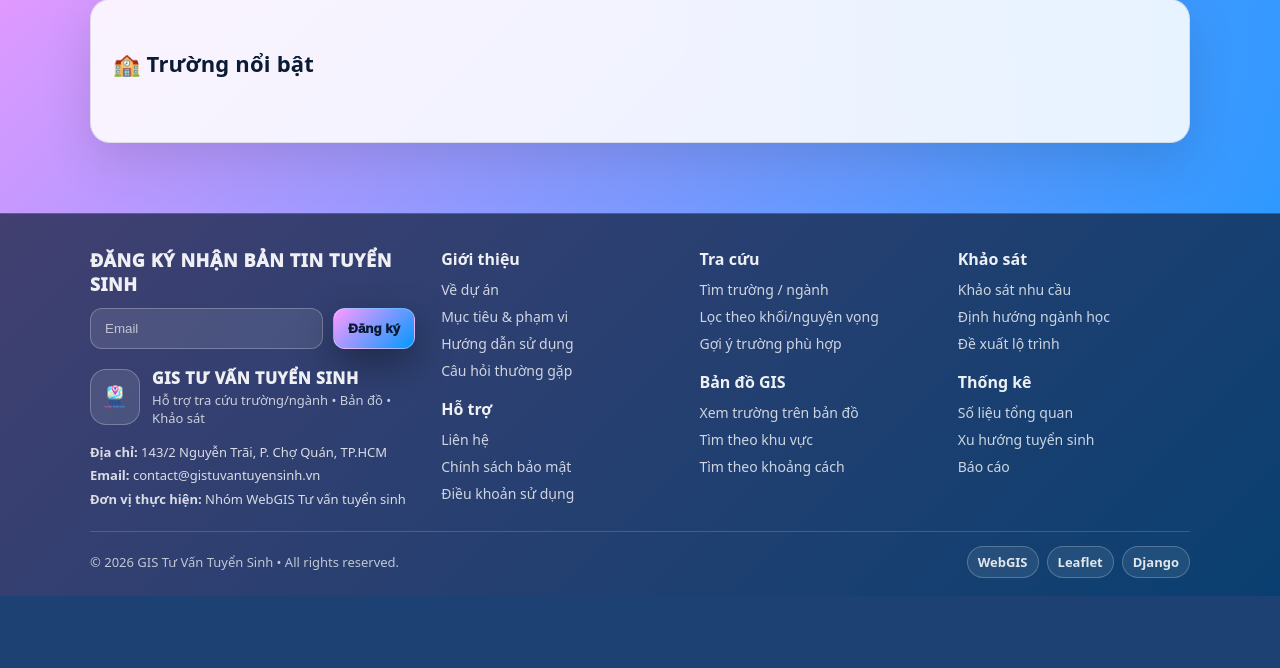
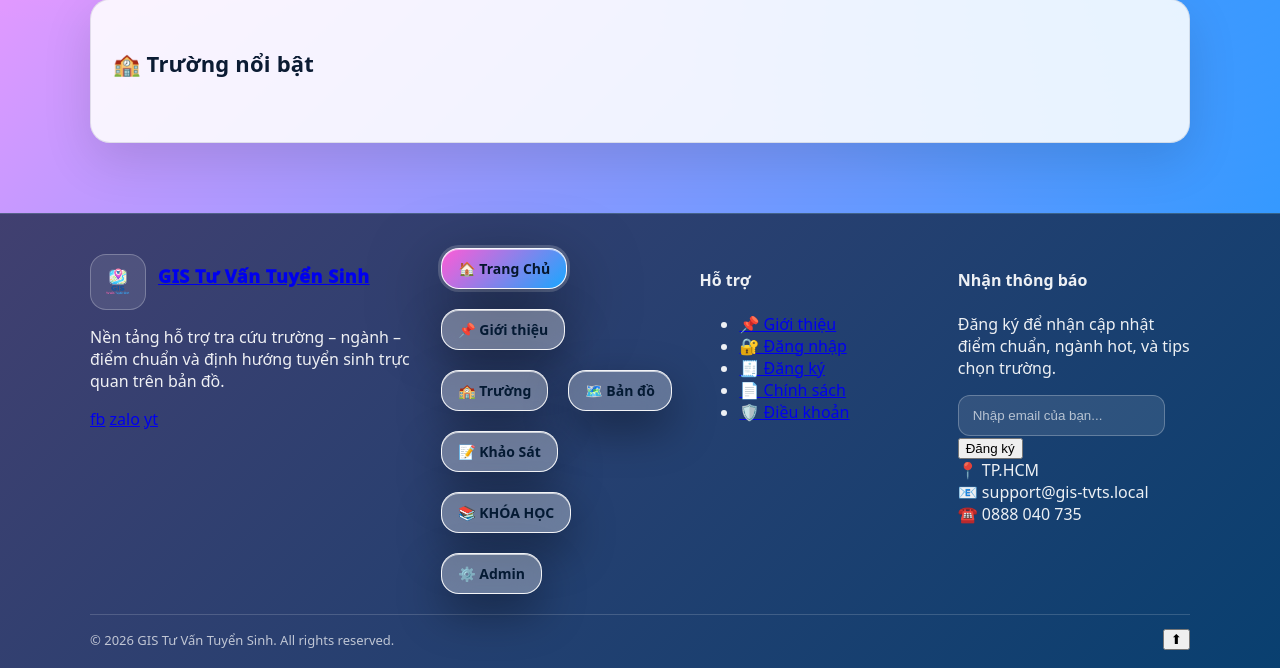
Before and after one commit to TRAM-HUONG/GIS-TUVANTUYENSINH, a Django app: page / in a window 1280 px wide. Shown: the part 267-935 px from the top of the page. Before the commit the page ends 863 px from the top, so only its background shows below. Run offline with Django 5.2, Linux system fonts and the light colour scheme.

Commit message:
Lưu các thay đổi

```diff
--- a/static/css/layout.css
+++ b/static/css/layout.css
@@ -491,3 +491,17 @@ main{
 
 
 }
+.user-name {
+  display: inline-flex;
+  align-items: center;
+  gap: 8px;
+  padding: 10px 18px;
+  border-radius: 999px;
+  background: rgba(255, 255, 255, 0.88);
+  color: #16324f;
+  font-weight: 700;
+  font-size: 15px;
+  line-height: 1;
+  border: 1px solid rgba(255, 255, 255, 0.9);
+  box-shadow: 0 6px 18px rgba(0, 0, 0, 0.15);
+}
--- a/templates/layout/layout.html
+++ b/templates/layout/layout.html
@@ -15,55 +15,57 @@
   <!-- ✅ HERO SLIDER FULL -->
   <header class="hero">
     <div class="hero-slider" id="heroSlider">
-
       <!-- 3 ảnh banner -->
       <div class="hero-slide active" style="background-image:url('{% static 'img/banner/Bk.jpg' %}')"></div>
       <div class="hero-slide" style="background-image:url('{% static 'img/banner/DTM.jpg' %}')"></div>
       <div class="hero-slide" style="background-image:url('{% static 'img/banner/HCMUS.png' %}')"></div>
 
       <div class="hero-overlay"></div>
-
       <div class="hero-content">
         <div class="wrap hero-top">
-
           <!-- HÀNG 1 -->
           <div class="row row-1">
             <a class="brand" href="{% url 'home' %}">
-              <!-- ✅ LOGO ẢNH -->
               <span class="logo" aria-hidden="true"></span>
               <span class="brand-text">Tư Vấn Tuyển Sinh</span>
             </a>
-
             <div class="auth">
+              {% if request.session.hoten %}
+              <span class="user-name">👤 {{ request.session.hoten }}</span>
+              <a class="btn" href="{% url 'logout' %}">🚪 Đăng xuất</a>
+              {% else %}
               <a class="btn" href="{% url 'login' %}">🔐 Đăng nhập</a>
               <a class="btn" href="{% url 'register' %}">🧾 Đăng ký</a>
+              {% endif %}
             </div>
           </div>
-
           <!-- HÀNG 2 -->
           <div class="row row-2">
               <nav class="menu">
                 <a class="btn primary" href="{% url 'home' %}">🏠 Trang Chủ</a>
                 <a class="btn" href="{% url 'gioithieu' %}">📌 Giới thiệu</a>
+
+                <!-- ✅ THÊM 2 NÚT MỚI -->
+                <a class="btn" href="{% url 'truong_list' %}">🏫 Trường</a>
+
                 <a class="btn ghost" href="{% url 'tracuu' %}">🗺️ Bản đồ</a>
                 <a class="btn" href="{% url 'khaosat' %}">📝 Khảo Sát</a>
+                <a class="btn" href="{% url 'khoahoc' %}">📚 Khóa Học</a>
+              {% if request.session.tenvaitro == "ADMIN" %}
+<span class="user-name">
+  <span class="user-icon">👤</span>
+  <span class="user-text">{{ request.session.hoten }}</span>
+</span>
+{% endif %}
               </nav>
-
-            <form class="search" action="{% url 'tracuu' %}" method="get">
-              <input class="search-input" type="text" name="q" placeholder="🔍 Tìm trường / ngành..." />
-              <button class="search-btn" type="submit">Tìm</button>
-            </form>
           </div>
-
         </div>
-
         <!-- Dots -->
         <div class="dots" id="heroDots">
           <span class="dot active"></span>
           <span class="dot"></span>
           <span class="dot"></span>
         </div>
-
         <div class="palette" title="Bảng màu"></div>
       </div>
     </div>
@@ -78,102 +80,79 @@
   </main>
 
  <footer class="site-footer">
-  <div class="wrap footer-grid">
+  <div class="wrap footer-wrap">
 
-    <!-- CỘT 1: Đăng ký nhận bản tin -->
+    <div class="footer-grid">
+      <!-- Column 1 -->
       <div class="footer-col">
-      <h3 class="footer-title">ĐĂNG KÝ NHẬN BẢN TIN TUYỂN SINH</h3>
-      <form class="footer-newsletter" action="#" method="post">
-        <input class="footer-input" type="email" name="email" placeholder="Email" required>
-        <button class="footer-submit" type="submit">Đăng ký</button>
+        <a class="footer-brand" href="{% url 'home' %}">
+          <span class="footer-logo" aria-hidden="true"></span>
+          <span class="footer-title">GIS Tư Vấn Tuyển Sinh</span>
+        </a>
+        <p class="footer-desc">
+          Nền tảng hỗ trợ tra cứu trường – ngành – điểm chuẩn và định hướng tuyển sinh trực quan trên bản đồ.
+        </p>
+
+        <div class="footer-social">
+          <a class="social-btn" href="#" aria-label="Facebook">fb</a>
+          <a class="social-btn" href="#" aria-label="Zalo">zalo</a>
+          <a class="social-btn" href="#" aria-label="YouTube">yt</a>
+        </div>
+      </div>
+<div class="row row-2">
+  <nav class="menu">
+    <a class="btn primary" href="{% url 'home' %}">🏠 Trang Chủ</a>
+    <a class="btn" href="{% url 'gioithieu' %}">📌 Giới thiệu</a>
+    <a class="btn" href="{% url 'truong_list' %}">🏫 Trường</a>
+    <a class="btn ghost" href="{% url 'tracuu' %}">🗺️ Bản đồ</a>
+    <a class="btn" href="{% url 'khaosat' %}">📝 Khảo Sát</a>
+    <a class="btn" href="{% url 'khoahoc' %}">📚 KHÓA HỌC</a>
+    <a class="btn admin-btn" href="{% url 'admin_dashboard' %}">⚙️ Admin</a>
+  </nav>
+</div>
+
+      <!-- Column 3 -->
+      <div class="footer-col">
+        <h4 class="footer-h">Hỗ trợ</h4>
+        <ul class="footer-links">
+          <li><a href="{% url 'gioithieu' %}">📌 Giới thiệu</a></li>
+          <li><a href="{% url 'login' %}">🔐 Đăng nhập</a></li>
+          <li><a href="{% url 'register' %}">🧾 Đăng ký</a></li>
+          <li><a href="#">📄 Chính sách</a></li>
+          <li><a href="#">🛡️ Điều khoản</a></li>
+        </ul>
+      </div>
+
+      <!-- Column 4 -->
+      <div class="footer-col">
+        <h4 class="footer-h">Nhận thông báo</h4>
+        <p class="footer-desc small">
+          Đăng ký để nhận cập nhật điểm chuẩn, ngành hot, và tips chọn trường.
+        </p>
+
+        <form class="footer-form" action="#" method="post">
+          {% csrf_token %}
+          <input class="footer-input" type="email" name="email" placeholder="Nhập email của bạn..." required>
+          <button class="footer-btn" type="submit">Đăng ký</button>
         </form>
 
-      <div class="footer-brand">
-        <div class="footer-logo"></div>
-        <div>
-          <div class="footer-brand-name">GIS TƯ VẤN TUYỂN SINH</div>
-          <div class="footer-brand-sub">Hỗ trợ tra cứu trường/ngành • Bản đồ • Khảo sát</div>
+        <div class="footer-contact">
+          <div class="footer-line">📍 TP.HCM</div>
+          <div class="footer-line">📧 support@gis-tvts.local</div>
+          <div class="footer-line">☎️ 0888 040 735</div>
+        </div>
       </div>
     </div>
 
-      <div class="footer-info">
-        <div><b>Địa chỉ:</b> 143/2 Nguyễn Trãi, P. Chợ Quán, TP.HCM</div>
-        <div><b>Email:</b> contact@gistuvantuyensinh.vn</div>
-        <div><b>Đơn vị thực hiện:</b> Nhóm WebGIS Tư vấn tuyển sinh</div>
+    <div class="footer-bottom">
+      <div class="footer-copy">
+        © {% now "Y" %} GIS Tư Vấn Tuyển Sinh. All rights reserved.
       </div>
-    </div>
-
-    <!-- CỘT 2 -->
-    <div class="footer-col">
-      <h4 class="footer-head">Giới thiệu</h4>
-      <a class="footer-link" href="{% url 'gioithieu' %}">Về dự án</a>
-      <a class="footer-link" href="{% url 'gioithieu' %}">Mục tiêu & phạm vi</a>
-      <a class="footer-link" href="{% url 'gioithieu' %}">Hướng dẫn sử dụng</a>
-      <a class="footer-link" href="{% url 'gioithieu' %}">Câu hỏi thường gặp</a>
-
-      <h4 class="footer-head mt">Hỗ trợ</h4>
-      <a class="footer-link" href="#">Liên hệ</a>
-      <a class="footer-link" href="#">Chính sách bảo mật</a>
-      <a class="footer-link" href="#">Điều khoản sử dụng</a>
-    </div>
-
-    <!-- CỘT 3 -->
-    <div class="footer-col">
-      <h4 class="footer-head">Tra cứu</h4>
-      <a class="footer-link" href="{% url 'tracuu' %}">Tìm trường / ngành</a>
-      <a class="footer-link" href="{% url 'tracuu' %}">Lọc theo khối/nguyện vọng</a>
-      <a class="footer-link" href="{% url 'tracuu' %}">Gợi ý trường phù hợp</a>
-
-      <h4 class="footer-head mt">Bản đồ GIS</h4>
-      <a class="footer-link" href="{% url 'tracuu' %}">Xem trường trên bản đồ</a>
-      <a class="footer-link" href="{% url 'tracuu' %}">Tìm theo khu vực</a>
-      <a class="footer-link" href="{% url 'tracuu' %}">Tìm theo khoảng cách</a>
-    </div>
-
-    <!-- CỘT 4 -->
-    <div class="footer-col">
-      <h4 class="footer-head">Khảo sát</h4>
-      <a class="footer-link" href="{% url 'khaosat' %}">Khảo sát nhu cầu</a>
-      <a class="footer-link" href="{% url 'khaosat' %}">Định hướng ngành học</a>
-      <a class="footer-link" href="{% url 'khaosat' %}">Đề xuất lộ trình</a>
-
-      <h4 class="footer-head mt">Thống kê</h4>
-      <a class="footer-link" href="#">Số liệu tổng quan</a>
-      <a class="footer-link" href="#">Xu hướng tuyển sinh</a>
-      <a class="footer-link" href="#">Báo cáo</a>
+      <button class="to-top" id="toTopBtn" type="button" aria-label="Back to top">⬆</button>
     </div>
 
   </div>
-
-  <div class="wrap footer-bottom">
-    <div>© {% now "Y" %} GIS Tư Vấn Tuyển Sinh • All rights reserved.</div>
-    <div class="footer-badges">
-      <span class="badge">WebGIS</span>
-      <span class="badge">Leaflet</span>
-      <span class="badge">Django</span>
-    </div>
-  </div>
 </footer>
-
-
-  <!-- ✅ Auto slide 3s -->
-  <script>
-    (function () {
-      const slides = document.querySelectorAll('#heroSlider .hero-slide');
-      const dots = document.querySelectorAll('#heroDots .dot');
-      let i = 0;
-
-      function show(idx){
-        slides.forEach((s, k) => s.classList.toggle('active', k === idx));
-        dots.forEach((d, k) => d.classList.toggle('active', k === idx));
-      }
-
-      setInterval(() => {
-        i = (i + 1) % slides.length;
-        show(i);
-      }, 3000);
-    })();
-  </script>
 
   {% block extra_js %}{% endblock %}
 </body>
```
Lines whose indentation alone changed are shown as unchanged.
